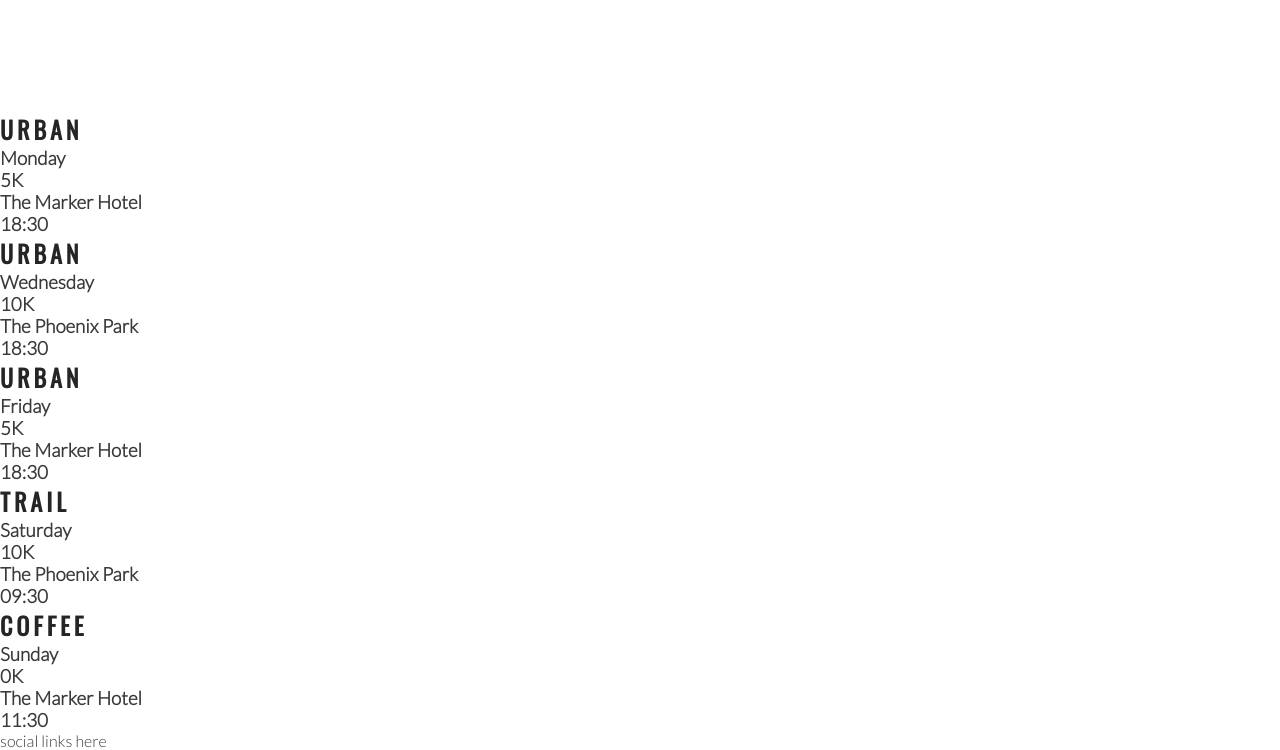
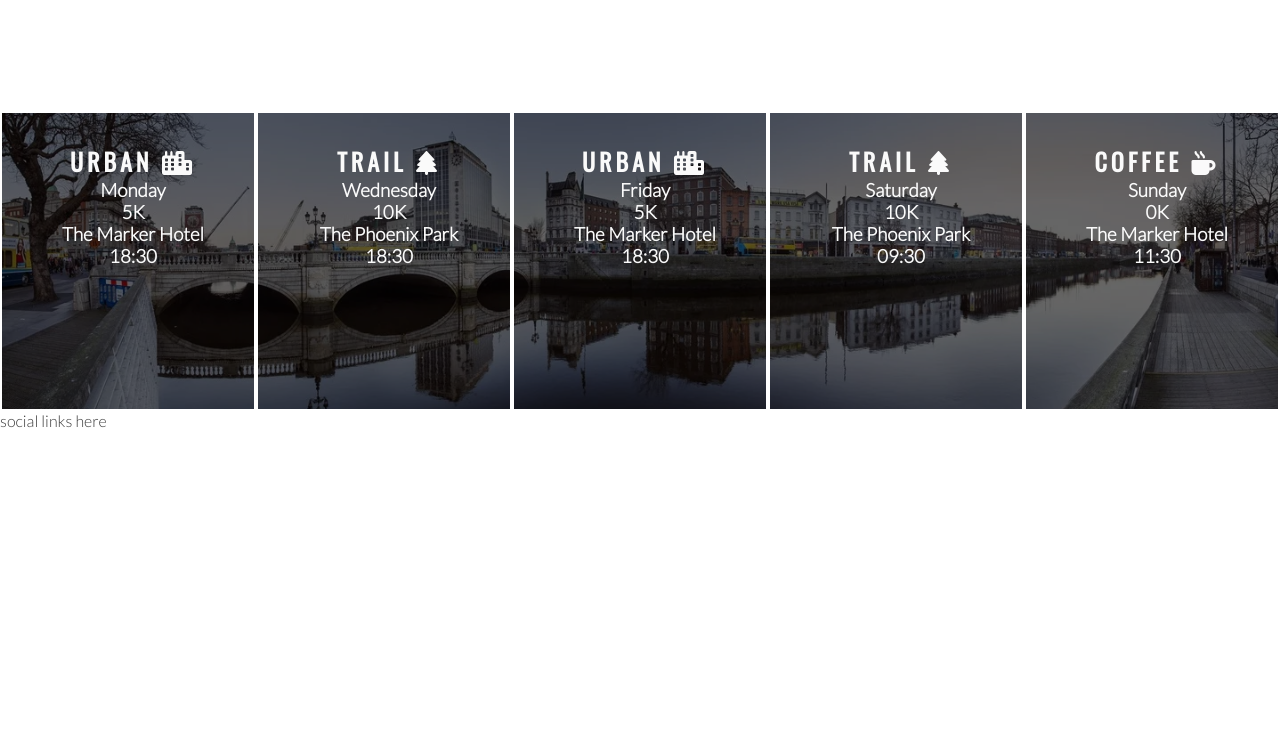
Before and after one commit to LanaCreegan/love-running, a plain HTML site: page index.html in a window 1280 px wide. Shown: the part 1184-1934 px from the top of the page. After the commit the page ends 1614 px from the top, so only its background shows below. Drawn offline with nearby package versions, Linux system fonts and the light colour scheme.

Commit message:
Style times panels and add icons

```diff
--- a/assets/css/style.css
+++ b/assets/css/style.css
@@ -201,3 +201,31 @@ hr {
     height: 100%;
     border-radius: 50%;
 }
+
+/* event times */
+
+#times {
+    background-image: url('../images/dublin-city.webp');
+    background-repeat: no-repeat;
+    background-size: cover;
+    background-position: center;
+    width: 100%;
+    overflow: hidden;
+}
+
+#times div {
+    color: #fafafa;
+    background-color: rgba(0, 0, 0, .6);
+    width: 20%;
+    height: 300px;
+    float: left;
+    padding: 30px 0 0 10px;
+    text-align: center;
+    border: 2px solid white;
+    box-sizing: border-box;
+
+}
+
+#times h2 {
+    color: #fafafa;
+}
--- a/index.html
+++ b/index.html
@@ -19,9 +19,15 @@
         </a>
         <nav>
             <ul id="menu">
-                <li><a href="#">Sign up</a></li>
-                <li><a href="#">Gallery</a></li>
-                <li><a href="index.html" class="active">Home</a></li>
+                <li>
+                    <a href="#">Sign up</a>
+                </li>
+                <li>
+                    <a href="#">Gallery</a>
+                </li>
+                <li>
+                    <a href="index.html" class="active">Home</a>
+                </li>
             </ul>
         </nav>
     </header>
@@ -71,45 +77,46 @@
                     <div id="circle-cover-bg"></div>
                     </div>
                 </div>
-            </div>
+
 
     </section>
-    <section>
+    <section id="times">
         <div>
-            <h2>Urban</h2>
+            <h2>Urban <i class="fa-solid fa-city"></i></h2>
             <h3>Monday</h3>
             <h3>5K</h3>
             <h3>The Marker Hotel</h3>
             <h3>18:30</h3>
         </div>
         <div>
-            <h2>Urban</h2>
+            <h2>Trail <i class="fa-solid fa-tree"></i></h2>
             <h3>Wednesday</h3>
             <h3>10K</h3>
             <h3>The Phoenix Park</h3>
             <h3>18:30</h3>
+            </div>
             <div>
-                <h2>Urban</h2>
+                <h2>Urban <i class="fa-solid fa-city"></i></h2>
                 <h3>Friday</h3>
                 <h3>5K</h3>
                 <h3>The Marker Hotel</h3>
                 <h3>18:30</h3>
             </div>
             <div>
-                <h2>Trail</h2>
+                <h2>Trail <i class="fa-solid fa-tree"></i></h2>
                 <h3>Saturday</h3>
                 <h3>10K</h3>
                 <h3>The Phoenix Park</h3>
                 <h3>09:30</h3>
+                </div>
                 <div>
-                    <h2>Coffee</h2>
+                    <h2>Coffee <i class="fa-solid fa-mug-hot"></i></h2>
                     <h3>Sunday</h3>
                     <h3>0K</h3>
                     <h3>The Marker Hotel</h3>
                     <h3>11:30</h3>
                 </div>
-            </div>
-        </div>
+
     </section>
     <footer>
         social links here
```
Also changed, not shown: assets/images/dublin-city.webp (added).
